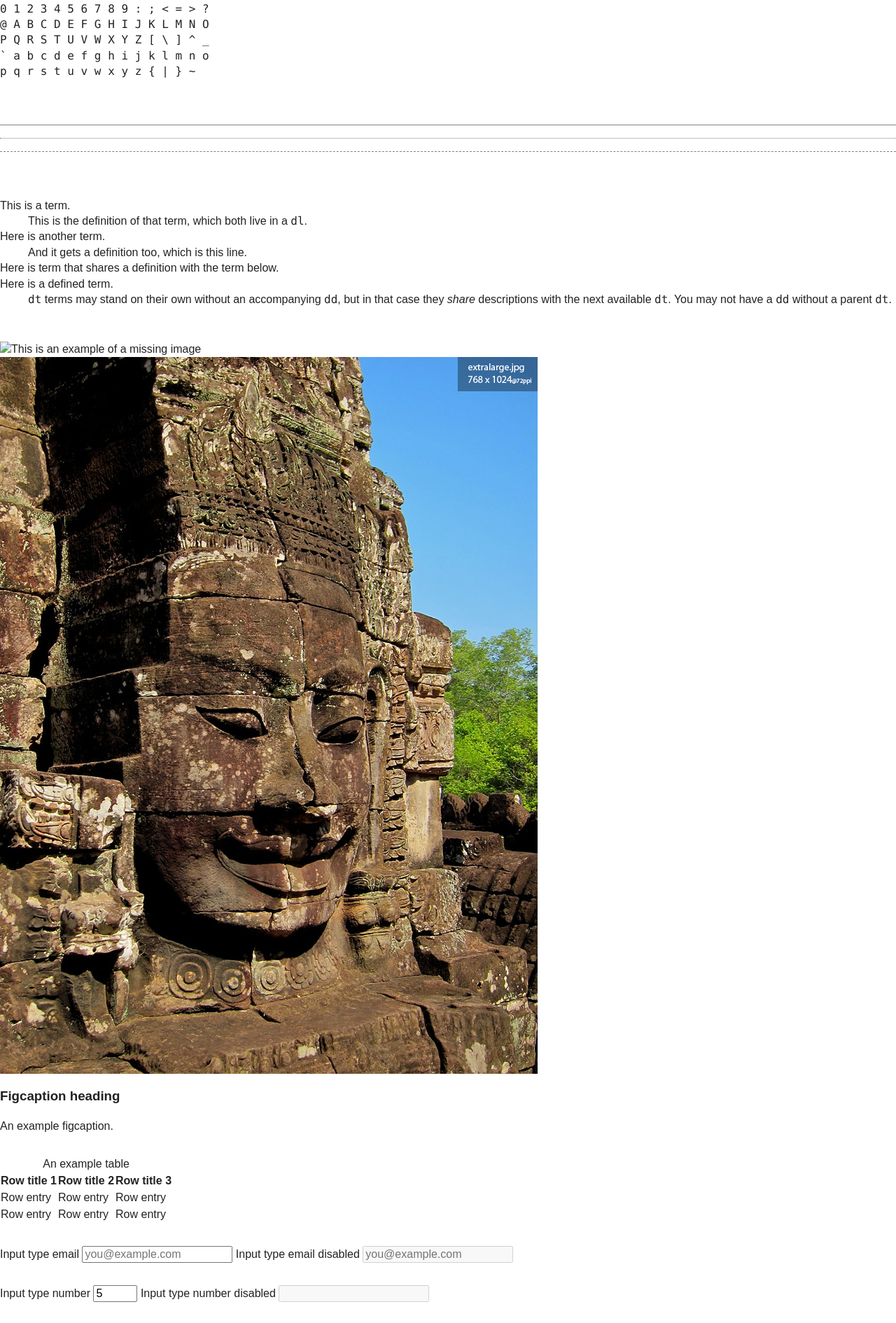
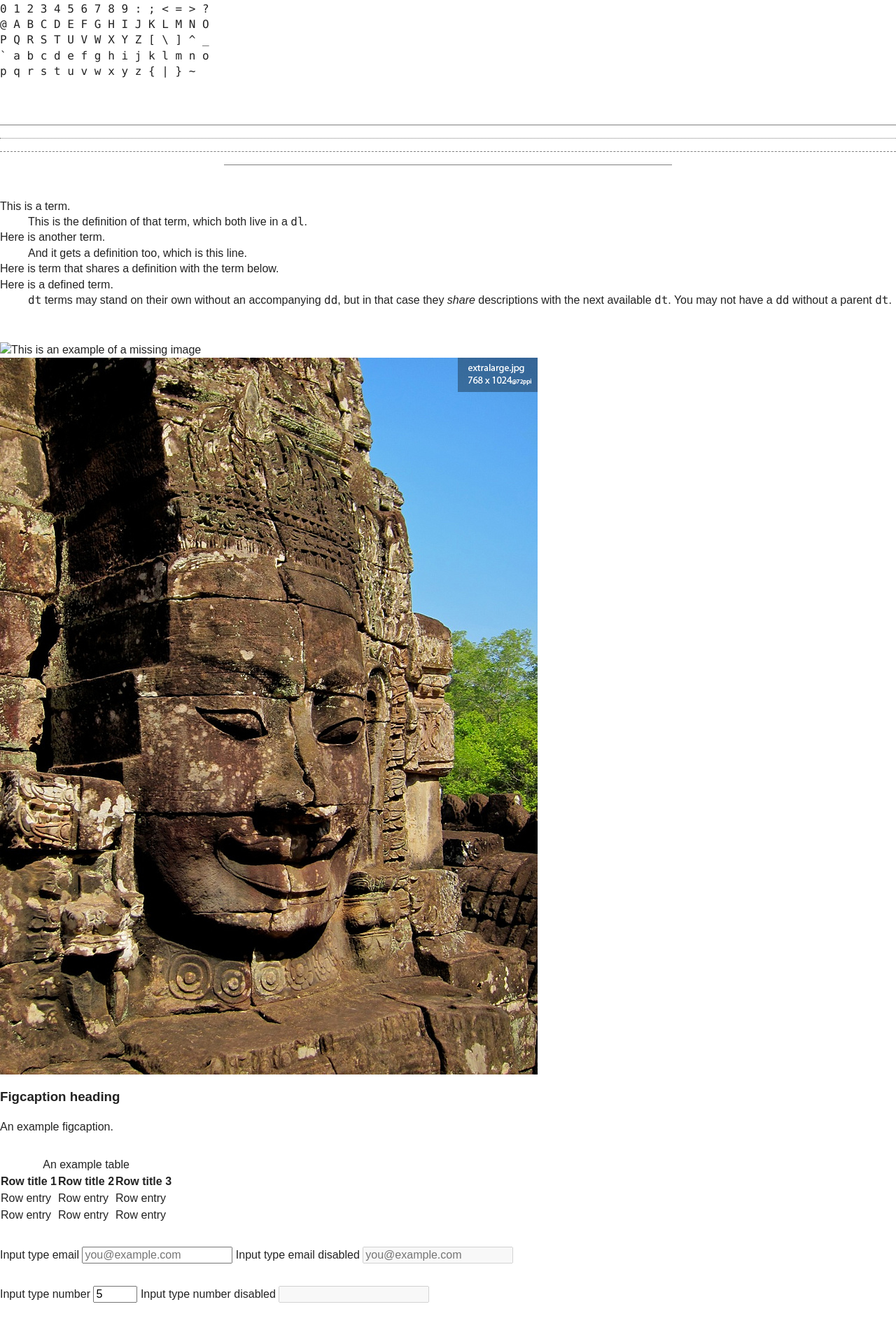
Before and after one commit to SteveBarnett/Front-end-Style-Guide, a Jekyll site: the page built from index.html, in a window 1280 px wide. Shown: the part 1790-3680 px from the top of the page at 70% size. Built offline with Jekyll 4.4.1, drawn with Linux system fonts in a browser that asks for light colours; Markdown is read by kramdown in place of the engine named in the settings.

Commit message:
Added other rule style

```diff
--- a/_includes/rule.html
+++ b/_includes/rule.html
@@ -3,3 +3,5 @@
 <hr class="dotted" />
 
 <hr class="dashed" />
+
+<hr class="rule--other w-half" />
--- a/sass/_base.scss
+++ b/sass/_base.scss
@@ -52,6 +52,14 @@ hr {
   border-style: dashed;
 }
 
+.rule--other {
+  border: 0;
+  &:after {
+    content: "";
+    border-bottom: solid 1px $grey;
+    display: block;
+  }
+}
 
 // img
 
--- a/sass/_layout.scss
+++ b/sass/_layout.scss
@@ -132,3 +132,8 @@
 .#{$prefix}left {
   @include horizontal-positioned-tooltip('right', -1);
 }
+
+.w-half {
+  width: 50%;
+  margin: 0 auto;
+}
--- a/stylesheets/style.css
+++ b/stylesheets/style.css
@@ -744,7 +744,18 @@ hr {
   border-style: dashed;
 }
 
-/* line 58, ../sass/_base.scss */
+/* line 55, ../sass/_base.scss */
+.rule--other {
+  border: 0;
+}
+/* line 57, ../sass/_base.scss */
+.rule--other:after {
+  content: "";
+  border-bottom: solid 1px gray;
+  display: block;
+}
+
+/* line 66, ../sass/_base.scss */
 img {
   border-width: 0;
   vertical-align: middle;
@@ -753,44 +764,44 @@ img {
   height: auto;
 }
 
-/* line 66, ../sass/_base.scss */
+/* line 74, ../sass/_base.scss */
 svg:not(:root) {
   overflow: hidden;
 }
 
-/* line 72, ../sass/_base.scss */
+/* line 80, ../sass/_base.scss */
 .colour-swatch--primary {
   background: black;
   color: #fff;
 }
 
-/* line 77, ../sass/_base.scss */
+/* line 85, ../sass/_base.scss */
 .colour-swatch--secondary {
   background: #404040;
   color: #fff;
 }
 
-/* line 82, ../sass/_base.scss */
+/* line 90, ../sass/_base.scss */
 .colour-swatch--tertiary {
   background: gray;
 }
 
-/* line 86, ../sass/_base.scss */
+/* line 94, ../sass/_base.scss */
 .colour-swatch--success {
   background: #5cb85c;
 }
 
-/* line 90, ../sass/_base.scss */
+/* line 98, ../sass/_base.scss */
 .colour-swatch--warning {
   background: #f0ad4e;
 }
 
-/* line 94, ../sass/_base.scss */
+/* line 102, ../sass/_base.scss */
 .colour-swatch--error {
   background: #d9534f;
 }
 
-/* line 98, ../sass/_base.scss */
+/* line 106, ../sass/_base.scss */
 .colour-swatch--info {
   background: #5bc0de;
 }
@@ -983,6 +994,12 @@ svg:not(:root) {
   -webkit-transform: translateX(-0.5em);
   -moz-transform: translateX(-0.5em);
   transform: translateX(-0.5em);
+}
+
+/* line 136, ../sass/_layout.scss */
+.w-half {
+  width: 50%;
+  margin: 0 auto;
 }
 
 /* line 6, ../sass/_typography.scss */
```
Also changed, not shown: stylesheets/ie.css (+26 -9 lines).
